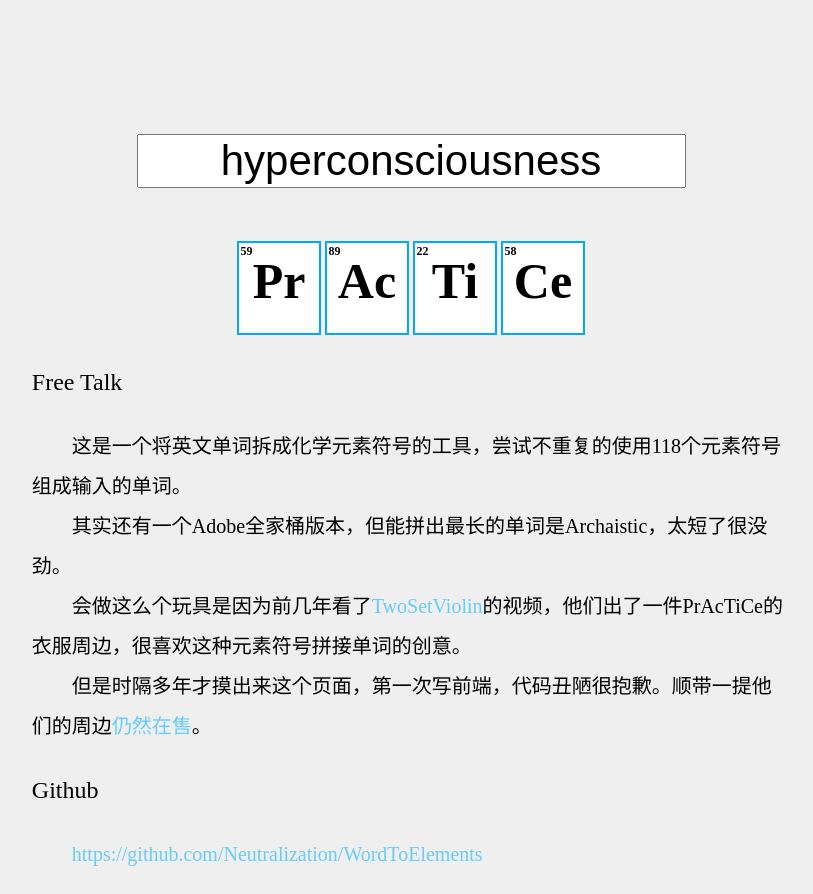
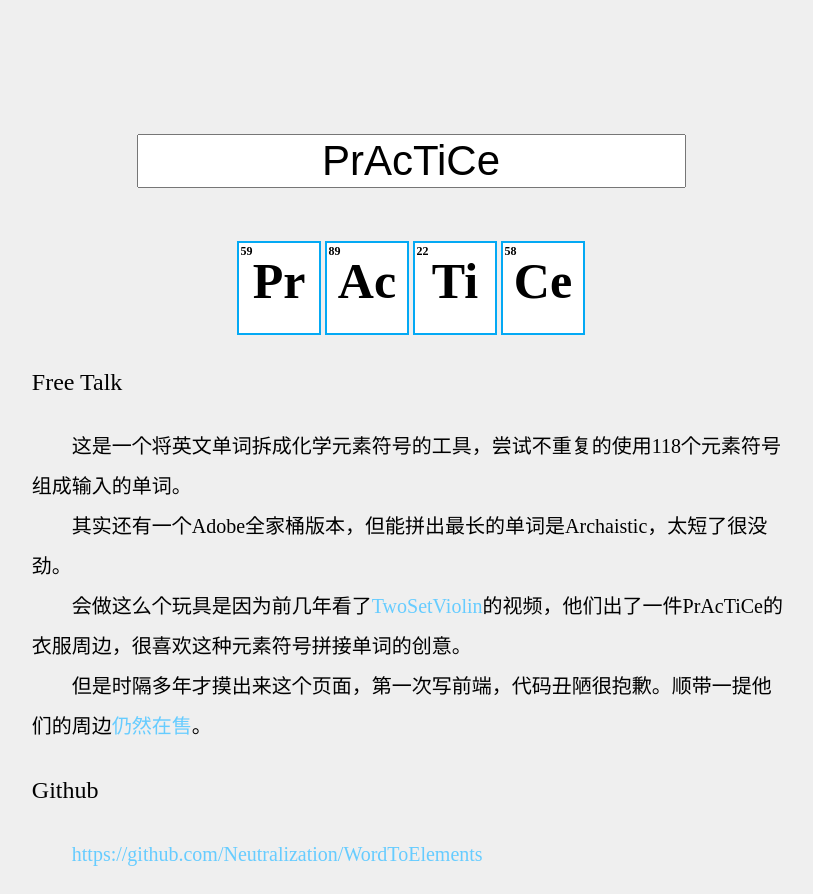
Before and after one commit to Neutralization/WordToElements, a plain HTML site: page index.html in a window 1280 px wide. Shown: the whole page, without its empty margins (229-1042 px from the left). Drawn offline with Linux system fonts and the light colour scheme.

Commit message:
PrAcTiCe

```diff
--- a/index.html
+++ b/index.html
@@ -218,7 +218,7 @@
             }
             judge(origin)
         })
-        document.getElementById("words").value = "hyperconsciousness"
+        document.getElementById("words").value = "PrAcTiCe"
     </script>
 </body>
 
```
